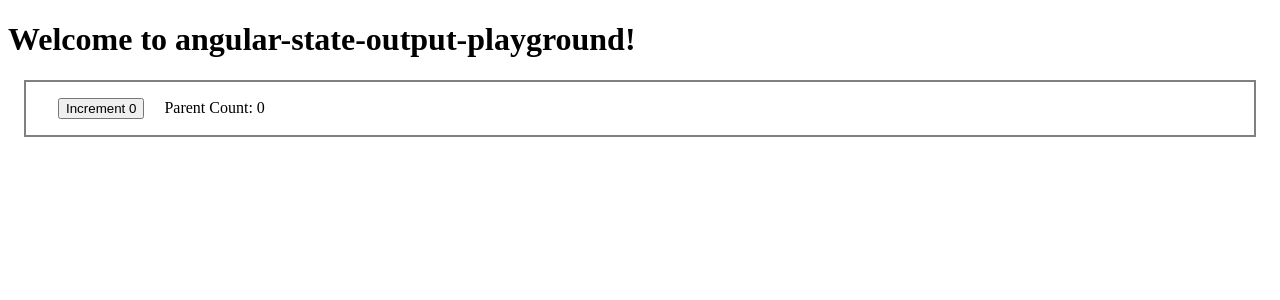
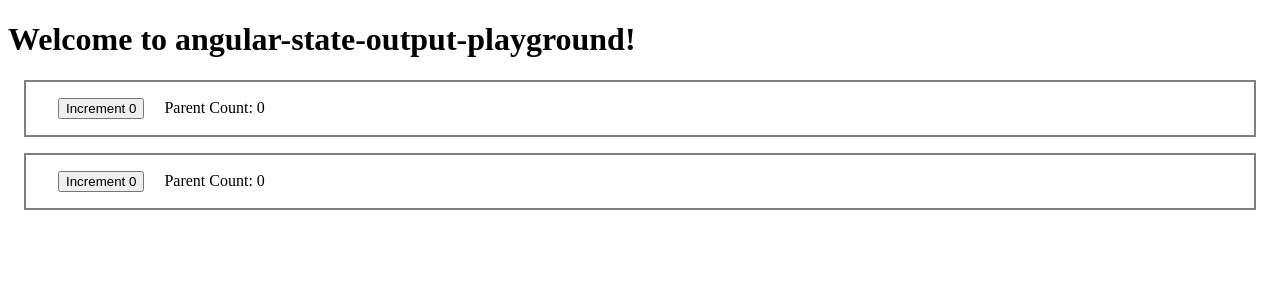
Before and after one commit to ptandler/angular-state-output-playground, an Angular app: page / in a window 1280 px wide. Shown: the top 300 px of the page. Built offline with nearby package versions, Linux system fonts and the light colour scheme.

Commit message:
counter 2 output & effect

```diff
--- a/src/app/app.component.ts
+++ b/src/app/app.component.ts
@@ -1,18 +1,18 @@
-import { Component } from '@angular/core';
-import {Parent1Component} from "./counter1/parent1.component";
+import { Component } from "@angular/core";
+import { Parent1Component } from "./counter1/parent1.component";
+import { Parent2Component } from "./counter2/parent2.component";
 
 @Component({
-  selector: 'app-root',
+  selector: "app-root",
   standalone: true,
   template: `
     <h1>Welcome to {{ title }}!</h1>
-    <app-parent1/>
+    <app-parent1 />
+    <app-parent2 />
   `,
   styles: [],
-  imports: [
-    Parent1Component
-  ]
+  imports: [Parent1Component, Parent2Component],
 })
 export class AppComponent {
-  title = 'angular-state-output-playground';
+  title = "angular-state-output-playground";
 }
--- /dev/null
+++ b/src/app/counter2/counter2.component.ts
@@ -0,0 +1,21 @@
+import { Component, effect, output, signal } from "@angular/core";
+
+@Component({
+  selector: "app-counter2",
+  standalone: true,
+  template: `<button (click)="increment()">Increment {{ count() }}</button>`,
+})
+export class Counter2Component {
+  protected readonly count = signal(0);
+  public readonly countChange = output<number>();
+
+  constructor() {
+    effect(() => {
+      this.countChange.emit(this.count());
+    });
+  }
+
+  increment() {
+    this.count.update((value) => value + 1);
+  }
+}
--- /dev/null
+++ b/src/app/counter2/parent2.component.ts
@@ -0,0 +1,18 @@
+import { Component, signal } from "@angular/core";
+import { Counter2Component } from "./counter2.component";
+
+@Component({
+  selector: "app-parent2",
+  standalone: true,
+  imports: [Counter2Component],
+  template: ` <div style="border: 2px solid gray; padding: 16px; margin: 16px">
+    <app-counter2
+      (countChange)="parentCount.set($event)"
+      style="margin: 16px"
+    />
+    Parent Count: {{ parentCount() }}
+  </div>`,
+})
+export class Parent2Component {
+  protected readonly parentCount = signal(0);
+}
```
